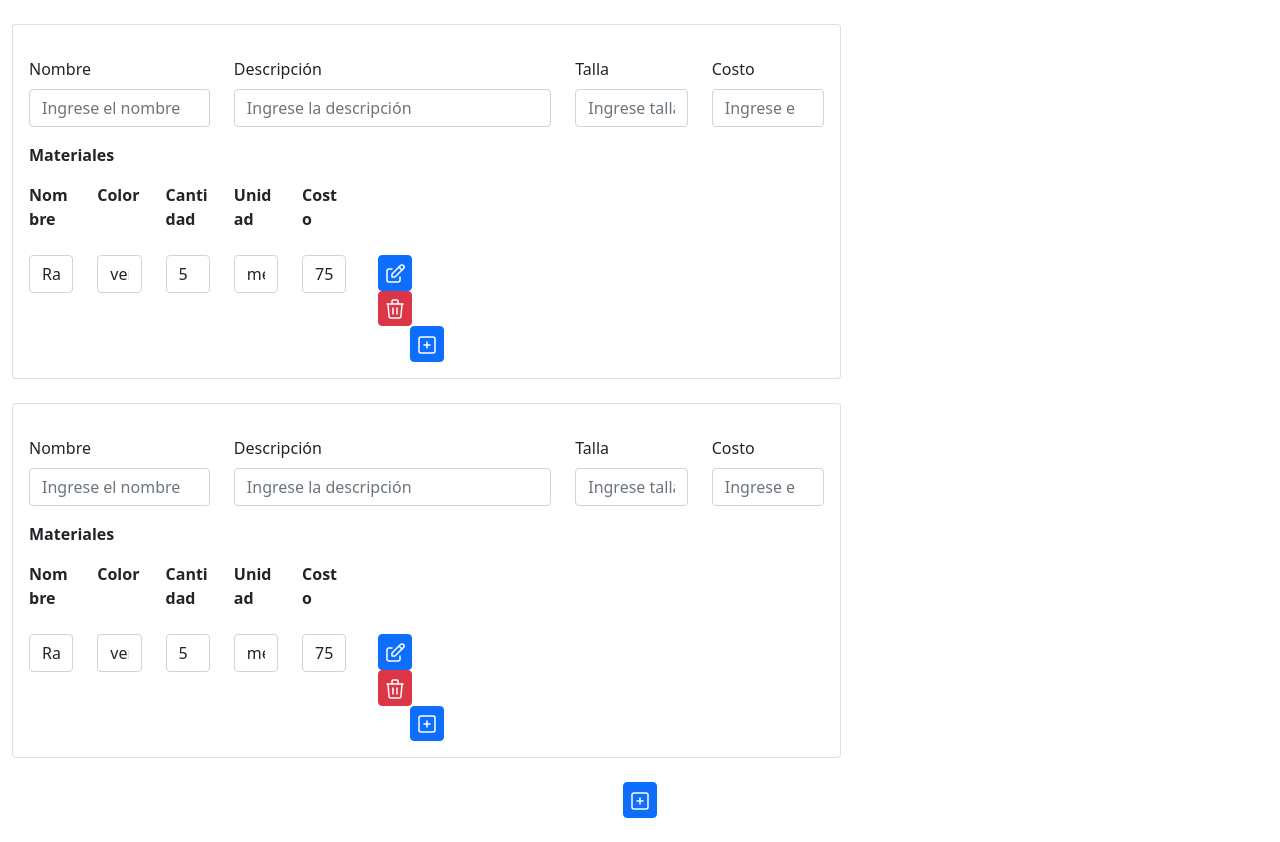
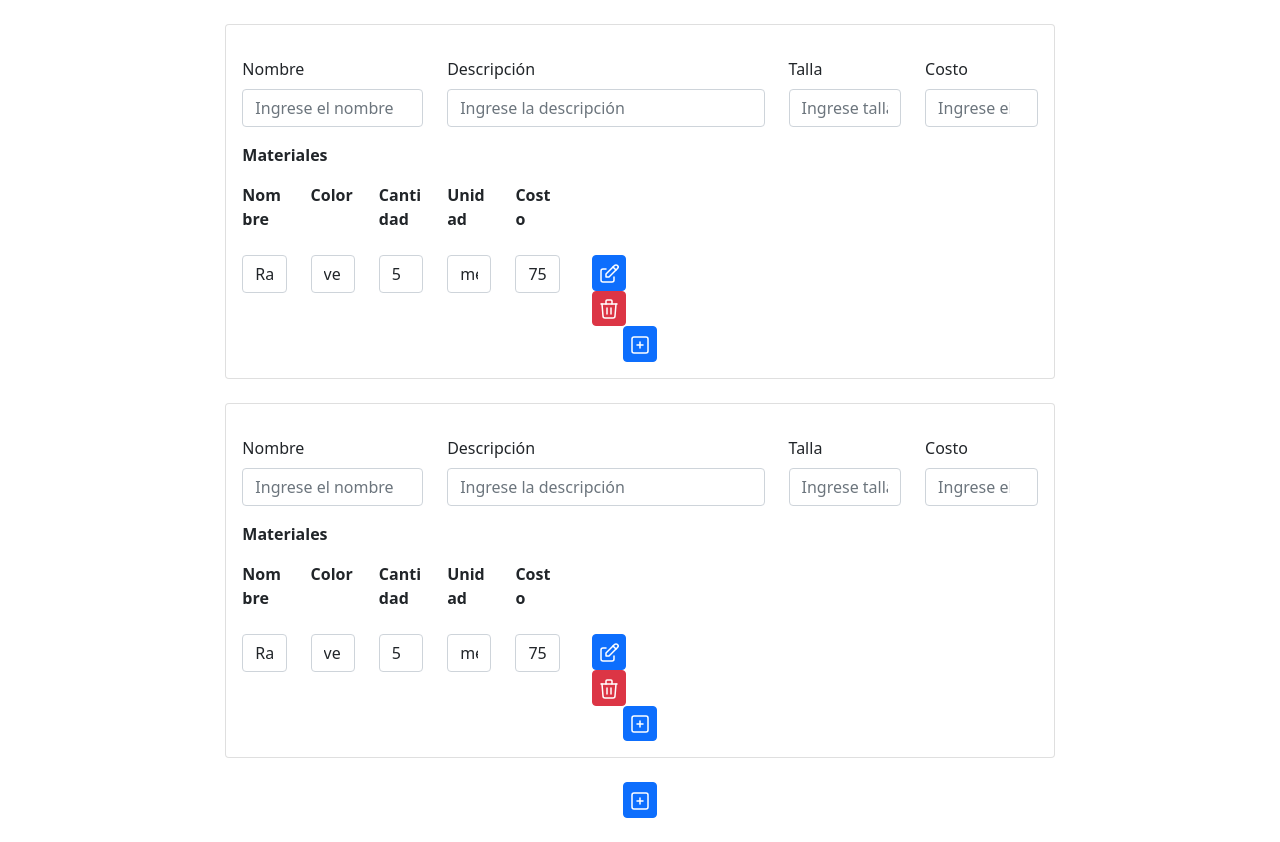
Before and after one commit to Alexjes98/isamarfrontend, a React (Create React App) app: page /clothes in a window 1280 px wide. Built offline with nearby package versions, Linux system fonts and the light colour scheme.

Commit message:
center card

```diff
--- a/src/components/minClothe.jsx
+++ b/src/components/minClothe.jsx
@@ -2,7 +2,7 @@ import { React } from "react";
 import { Col, Row, Button, Form, Card } from "react-bootstrap";
 export default function Clothes() {
   return (
-    <Row className="mt-4">
+    <Row className="mt-4 d-flex justify-content-center">
       <Col sm={8}>
         <Card body>
           <Row className="mt-3">
```
